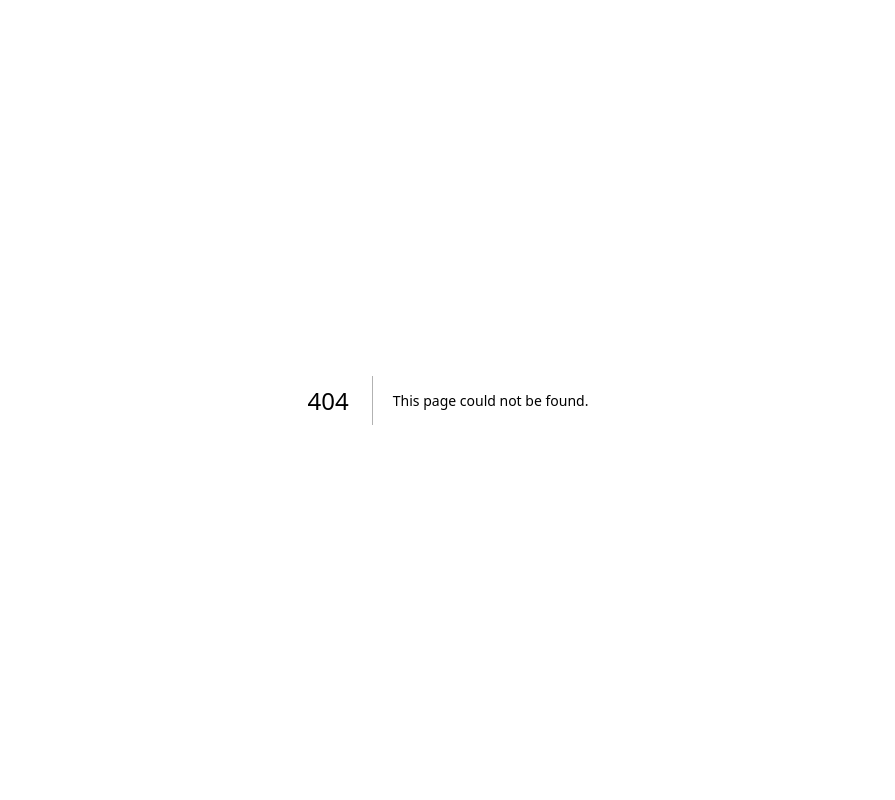
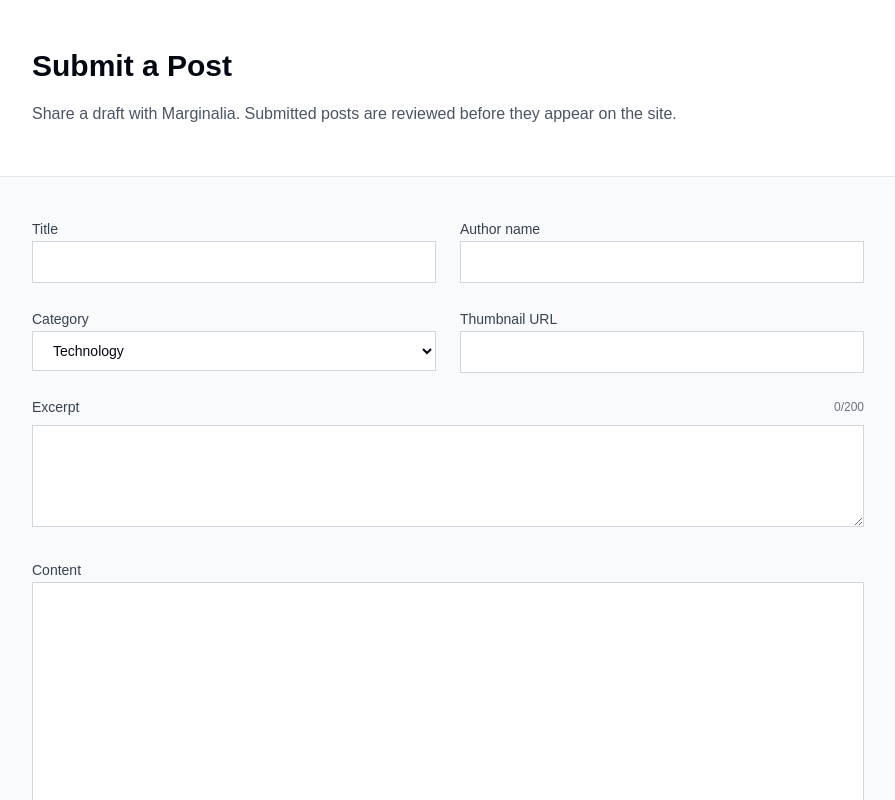
Before and after one commit to daksh9950/marginalia-blog-application, a Next.js app: page /submit in a window 1280 px wide. Before the commit this address had no page. Shown: the top 800 px of the page, without its empty margins (192-1087 px from the left). Built offline with nearby package versions, Linux system fonts and the light colour scheme.

Commit message:
post page added

```diff
--- a/app/blog/[slug]/page.tsx
+++ b/app/blog/[slug]/page.tsx
@@ -5,13 +5,23 @@ import { connectDB } from "@/lib/mongodb";
 import PostModel from "@/lib/models/Post";
 import RelatedPosts from "@/components/RelatedPosts";
 
-// Generate static params for SSG
+export const dynamic = "force-dynamic";
+
+// Avoid making production builds depend on a live MongoDB connection.
 export async function generateStaticParams() {
-  await connectDB();
-  const posts = await PostModel.find({ approved: true }, "slug").lean<{ slug: string }[]>();
-  return posts.map((post) => ({
-    slug: post.slug,
-  }));
+  try {
+    await connectDB();
+    const posts = await PostModel.find({ approved: true }, "slug").lean<
+      { slug: string }[]
+    >();
+
+    return posts.map((post) => ({
+      slug: post.slug,
+    }));
+  } catch (error) {
+    console.error("Failed to generate blog static params:", error);
+    return [];
+  }
 }
 
 // Generate metadata for SEO
--- /dev/null
+++ b/app/submit/page.tsx
@@ -0,0 +1,25 @@
+import SubmitForm from "@/components/SubmitForm";
+
+export default function SubmitPage() {
+  return (
+    <main className="min-h-screen bg-gray-50">
+      <section className="border-b border-gray-200 bg-white">
+        <div className="mx-auto max-w-4xl px-4 py-12 sm:px-6 lg:px-8">
+          <div className="space-y-4">
+            <h1 className="text-3xl font-bold tracking-normal text-gray-950">
+              Submit a Post
+            </h1>
+            <p className="max-w-2xl text-base leading-7 text-gray-600">
+              Share a draft with Marginalia. Submitted posts are reviewed before
+              they appear on the site.
+            </p>
+          </div>
+        </div>
+      </section>
+
+      <section className="mx-auto max-w-4xl px-4 py-10 sm:px-6 lg:px-8">
+        <SubmitForm />
+      </section>
+    </main>
+  );
+}
--- /dev/null
+++ b/components/SubmitForm.tsx
@@ -0,0 +1,202 @@
+"use client";
+
+import { FormEvent, useState } from "react";
+
+const categories = ["Technology", "Design", "Lifestyle", "Travel", "Food"];
+
+const initialFormState = {
+  title: "",
+  author: "",
+  category: "Technology",
+  excerpt: "",
+  content: "",
+  thumbnail: "",
+};
+
+export default function SubmitForm() {
+  const [formData, setFormData] = useState(initialFormState);
+  const [isSubmitting, setIsSubmitting] = useState(false);
+  const [successMessage, setSuccessMessage] = useState("");
+  const [errorMessage, setErrorMessage] = useState("");
+
+  const updateField = (
+    field: keyof typeof formData,
+    value: string,
+  ) => {
+    setFormData((current) => ({
+      ...current,
+      [field]: value,
+    }));
+  };
+
+  const validateForm = () => {
+    return Object.values(formData).every((value) => value.trim().length > 0);
+  };
+
+  const handleSubmit = async (event: FormEvent<HTMLFormElement>) => {
+    event.preventDefault();
+    setSuccessMessage("");
+    setErrorMessage("");
+
+    if (!validateForm()) {
+      setErrorMessage("Please fill in all fields.");
+      return;
+    }
+
+    setIsSubmitting(true);
+
+    try {
+      const response = await fetch("/api/posts", {
+        method: "POST",
+        headers: {
+          "Content-Type": "application/json",
+        },
+        body: JSON.stringify(formData),
+      });
+
+      if (!response.ok) {
+        throw new Error("Unable to submit post. Please try again.");
+      }
+
+      setFormData(initialFormState);
+      setSuccessMessage("Post submitted! It will appear after review.");
+    } catch (error) {
+      setErrorMessage(
+        error instanceof Error
+          ? error.message
+          : "Unable to submit post. Please try again.",
+      );
+    } finally {
+      setIsSubmitting(false);
+    }
+  };
+
+  return (
+    <form onSubmit={handleSubmit} className="space-y-6">
+      <div className="grid gap-6 md:grid-cols-2">
+        <div className="space-y-2">
+          <label htmlFor="title" className="text-sm font-medium text-gray-700">
+            Title
+          </label>
+          <input
+            id="title"
+            type="text"
+            value={formData.title}
+            onChange={(event) => updateField("title", event.target.value)}
+            className="w-full border border-gray-300 bg-white px-4 py-2.5 text-sm text-gray-950 outline-none transition-colors focus:border-gray-950"
+          />
+        </div>
+
+        <div className="space-y-2">
+          <label htmlFor="author" className="text-sm font-medium text-gray-700">
+            Author name
+          </label>
+          <input
+            id="author"
+            type="text"
+            value={formData.author}
+            onChange={(event) => updateField("author", event.target.value)}
+            className="w-full border border-gray-300 bg-white px-4 py-2.5 text-sm text-gray-950 outline-none transition-colors focus:border-gray-950"
+          />
+        </div>
+      </div>
+
+      <div className="grid gap-6 md:grid-cols-2">
+        <div className="space-y-2">
+          <label
+            htmlFor="category"
+            className="text-sm font-medium text-gray-700"
+          >
+            Category
+          </label>
+          <select
+            id="category"
+            value={formData.category}
+            onChange={(event) => updateField("category", event.target.value)}
+            className="w-full border border-gray-300 bg-white px-4 py-2.5 text-sm text-gray-950 outline-none transition-colors focus:border-gray-950"
+          >
+            {categories.map((category) => (
+              <option key={category} value={category}>
+                {category}
+              </option>
+            ))}
+          </select>
+        </div>
+
+        <div className="space-y-2">
+          <label
+            htmlFor="thumbnail"
+            className="text-sm font-medium text-gray-700"
+          >
+            Thumbnail URL
+          </label>
+          <input
+            id="thumbnail"
+            type="text"
+            value={formData.thumbnail}
+            onChange={(event) => updateField("thumbnail", event.target.value)}
+            className="w-full border border-gray-300 bg-white px-4 py-2.5 text-sm text-gray-950 outline-none transition-colors focus:border-gray-950"
+          />
+        </div>
+      </div>
+
+      <div className="space-y-2">
+        <div className="flex items-center justify-between gap-4">
+          <label
+            htmlFor="excerpt"
+            className="text-sm font-medium text-gray-700"
+          >
+            Excerpt
+          </label>
+          <span className="text-xs text-gray-500">
+            {formData.excerpt.length}/200
+          </span>
+        </div>
+        <textarea
+          id="excerpt"
+          maxLength={200}
+          rows={4}
+          value={formData.excerpt}
+          onChange={(event) => updateField("excerpt", event.target.value)}
+          className="w-full resize-y border border-gray-300 bg-white px-4 py-2.5 text-sm text-gray-950 outline-none transition-colors focus:border-gray-950"
+        />
+      </div>
+
+      <div className="space-y-2">
+        <label htmlFor="content" className="text-sm font-medium text-gray-700">
+          Content
+        </label>
+        <textarea
+          id="content"
+          rows={12}
+          value={formData.content}
+          onChange={(event) => updateField("content", event.target.value)}
+          className="w-full resize-y border border-gray-300 bg-white px-4 py-2.5 text-sm leading-6 text-gray-950 outline-none transition-colors focus:border-gray-950"
+        />
+      </div>
+
+      {successMessage ? (
+        <p className="border border-green-200 bg-green-50 px-4 py-3 text-sm font-medium text-green-800">
+          {successMessage}
+        </p>
+      ) : null}
+
+      {errorMessage ? (
+        <p className="border border-red-200 bg-red-50 px-4 py-3 text-sm font-medium text-red-700">
+          {errorMessage}
+        </p>
+      ) : null}
+
+      <button
+        type="submit"
+        disabled={isSubmitting}
+        className="inline-flex items-center justify-center gap-2 bg-gray-950 px-5 py-3 text-sm font-semibold text-white transition-colors hover:bg-gray-800 disabled:cursor-not-allowed disabled:bg-gray-400"
+      >
+        {isSubmitting ? (
+          <span className="h-4 w-4 animate-spin rounded-full border-2 border-white/40 border-t-white" />
+        ) : null}
+        {isSubmitting ? "Submitting..." : "Submit Post"}
+      </button>
+    </form>
+  );
+}
```
